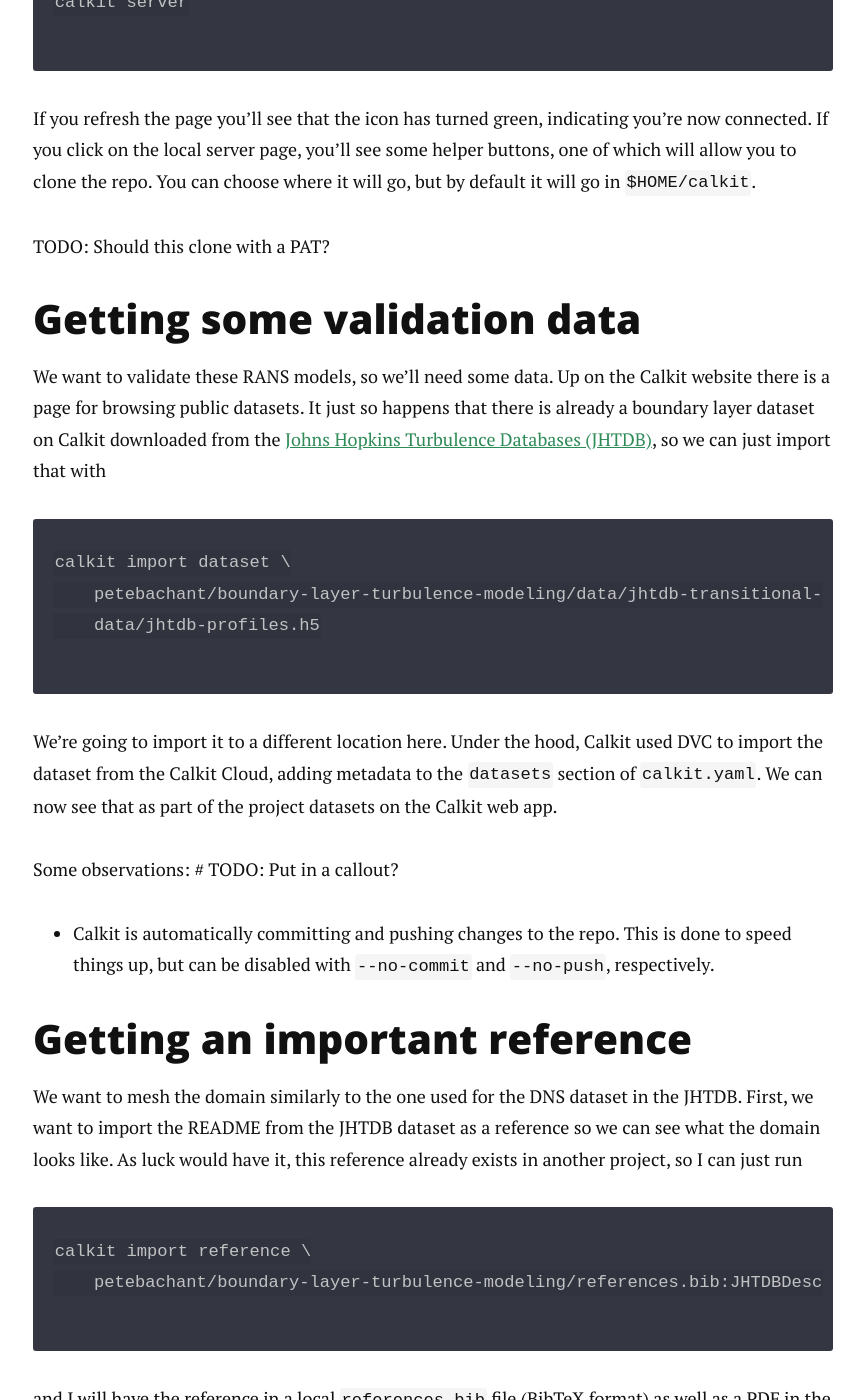
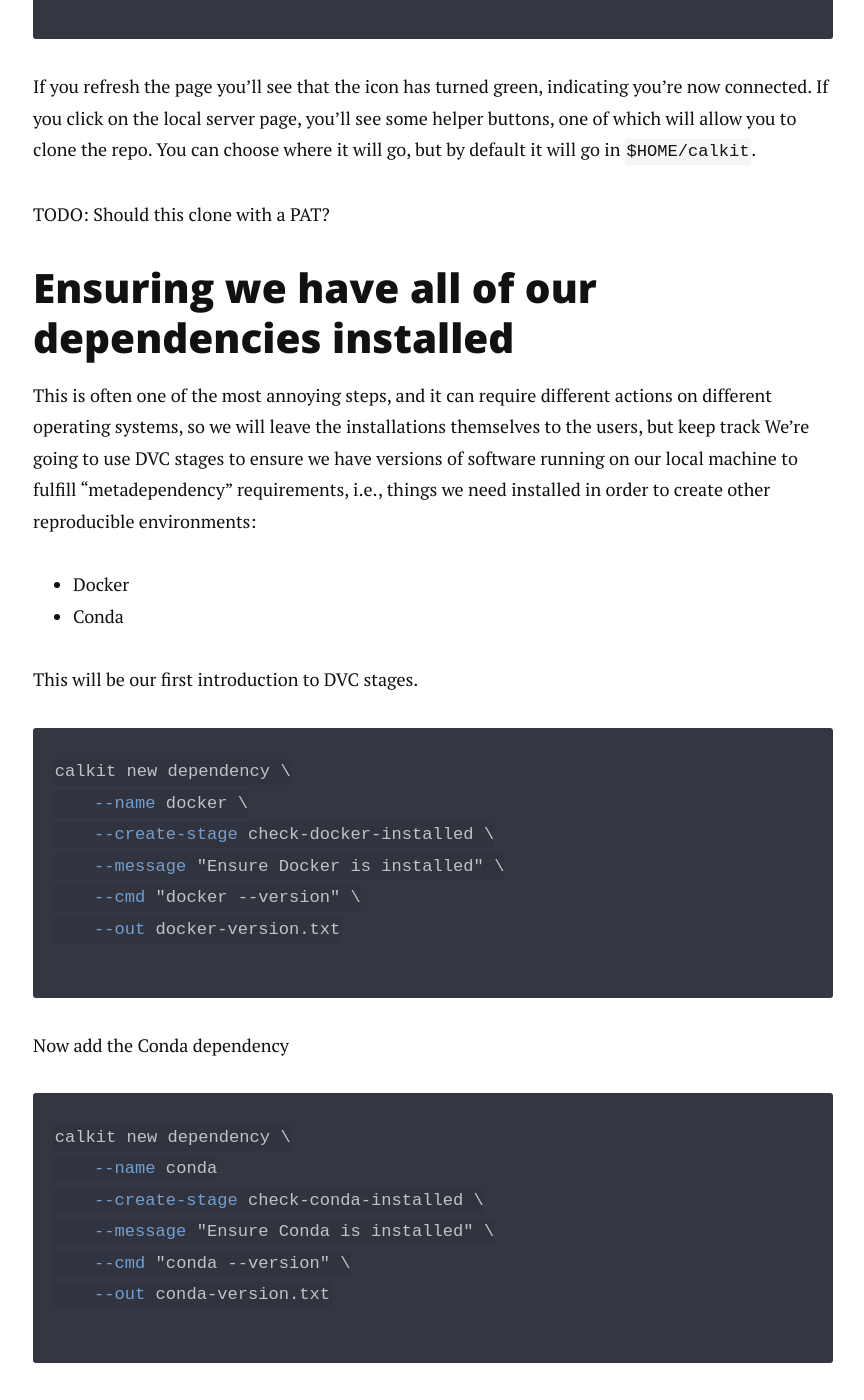
Before and after one commit to petebachant/petebachant.github.io, a Jekyll site: the page built from _posts/2024-10-15-reproducible-openfoam.markdown, in a window 1280 px wide and 1400 px high, scrolled down 2875 px. Shown: the whole window, without its empty margins (207-1071 px from the left). Built offline with Jekyll 4.4.1, drawn with Linux system fonts in a browser that asks for light colours; nearby versions of some CDN libraries; comment, search, counter and statistics services are not loaded; some of the changed text lies outside the part shown.

Commit message:
Add deps and envs to openfoam-repro post

````diff
--- a/_posts/2024-10-15-reproducible-openfoam.markdown
+++ b/_posts/2024-10-15-reproducible-openfoam.markdown
@@ -115,6 +114,41 @@
 but by default it will go in `$HOME/calkit`.
 
 TODO: Should this clone with a PAT?
+
+## Ensuring we have all of our dependencies installed
+
+This is often one of the most annoying steps,
+and it can require different actions on different operating systems,
+so we will leave the installations themselves to the users,
+but keep track
+We're going to use DVC stages to ensure we have versions of software
+running on our local machine to fulfill "metadependency" requirements, i.e.,
+things we need installed in order to create other reproducible environments:
+
+- Docker
+- Conda
+
+This will be our first introduction to DVC stages.
+
+```sh
+calkit new dependency \
+    --name docker \
+    --create-stage check-docker-installed \
+    --message "Ensure Docker is installed" \
+    --cmd "docker --version" \
+    --out docker-version.txt
+```
+
+Now add the Conda dependency
+
+```sh
+calkit new dependency \
+    --name conda
+    --create-stage check-conda-installed \
+    --message "Ensure Conda is installed" \
+    --cmd "conda --version" \
+    --out conda-version.txt
+```
 
 ## Getting some validation data
 
@@ -208,6 +240,20 @@
 So, we execute `calkit run`, and then `calkit save -m "Run pipeline"`.
 
 TODO: On the GUI
+
+## Creating a Conda environment for our Python scripts
+
+```sh
+calkit new conda-env \
+    --name blsim-python \
+    --create-stage create-conda-env \
+    --env-name blsim \
+    --add-package python=3.12 \
+    --add-package pandas \
+    --add-package jupyter \
+    --add-package notebook \
+    --add-pip-package plotly
+```
 
 ## Creating figures
 
@@ -304,6 +350,9 @@
 ```sh
 calkit new publication \
     --path notebook.ipynb \
+    --stage build-notebook \
     --create-stage \
     --stage-template notebook-html
 ```
+
+TODO: Ensure nbstripout is installed for the repo with `nbstripout --status`?
````
Also changed, not shown: other parts of _posts/2024-10-15-reproducible-openfoam.markdown (+8 -11 lines).
